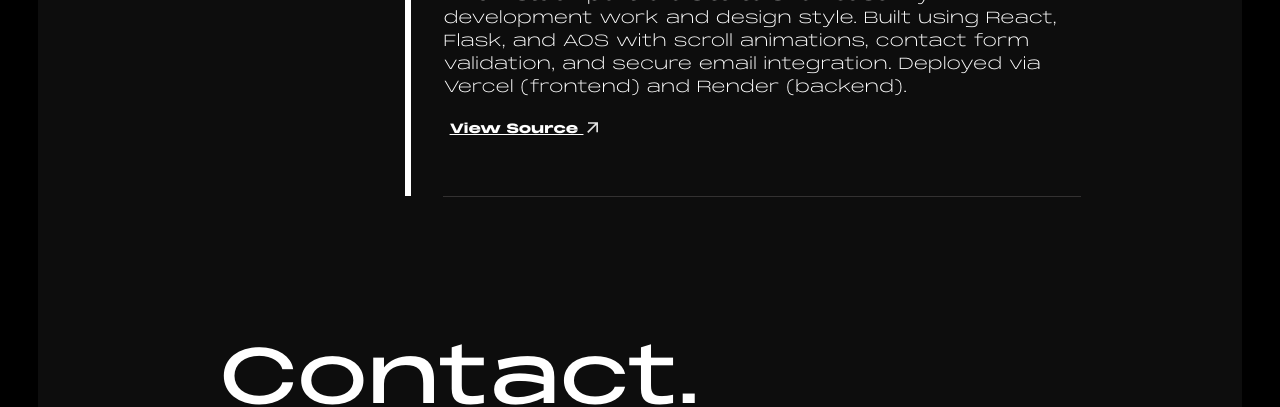
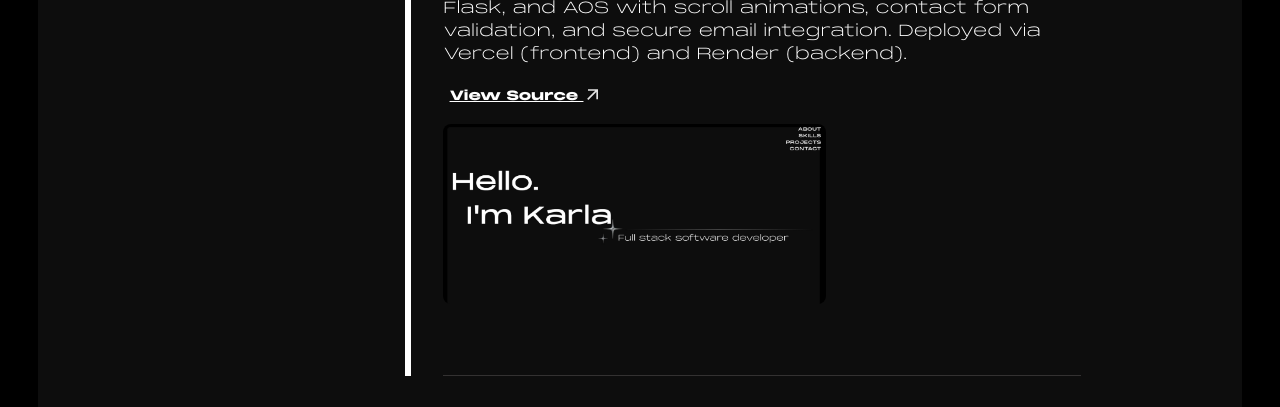
Before and after one commit to kachup1/portfolio, a React (Create React App) app in the folder frontend/: page / in a window 1280 px wide. Shown: the part 2740-3147 px from the top of the page. Built offline with nearby package versions, Linux system fonts and the light colour scheme; no server answers.

Commit message:
Added image to website project area

```diff
--- a/frontend/src/components/Header.css
+++ b/frontend/src/components/Header.css
@@ -8,10 +8,6 @@ main {
   width: 100%;
   padding: 2rem;
   z-index: 1000;
-  pointer-events: none;
-}
-
-.header nav {
   pointer-events: none;
 }
 
--- a/frontend/src/components/Projects.css
+++ b/frontend/src/components/Projects.css
@@ -87,11 +87,13 @@
 
 .image-container::-webkit-scrollbar-thumb {
   background-color: white;
+
 }
 .image-container img{
     width: 60%;
     height: auto;
     margin: 0;
+
 }
 .expanded-image {
   transform: scale(1.8);
@@ -113,6 +115,7 @@
   cursor: pointer;
   transition: transform 0.3s ease, width 0.3s ease;
   border-radius: 8px;
+      border: 0;
 }
 
 .project-image.expanded {
--- a/frontend/src/components/Projects.js
+++ b/frontend/src/components/Projects.js
@@ -7,6 +7,7 @@ import rentersGrid3 from '../assets/images/rentersGrid3.JPG';
 import kiwibot1 from '../assets/images/kiwibot1.png';
 import kiwibot2 from '../assets/images/kiwibot2.jpg';
 import kiwibot3 from '../assets/images/kiwibot3.jpg';
+import portfolio from '../assets/images/website-landing.JPG';
 
 function Projects(){
     const [expandedIndex, setExpandedIndex] = useState(null);
@@ -104,6 +105,14 @@ function Projects(){
                             <h3>View Source <img src={arrow} alt="arrow" /></h3>
                         </a>
                     </div>
+                    <div className="image-container">
+                            <img
+                                src={portfolio}
+                                alt="portfolio"
+                                className={expandedIndex === 6 ? "project-image expanded" : "project-image"}
+                                onClick={() => toggleExpand(6)}
+                            />
+                            </div>
 
                     <div className="horizontal-line"></div>
 
```
Also changed, not shown: frontend/src/assets/images/website-landing.JPG.
